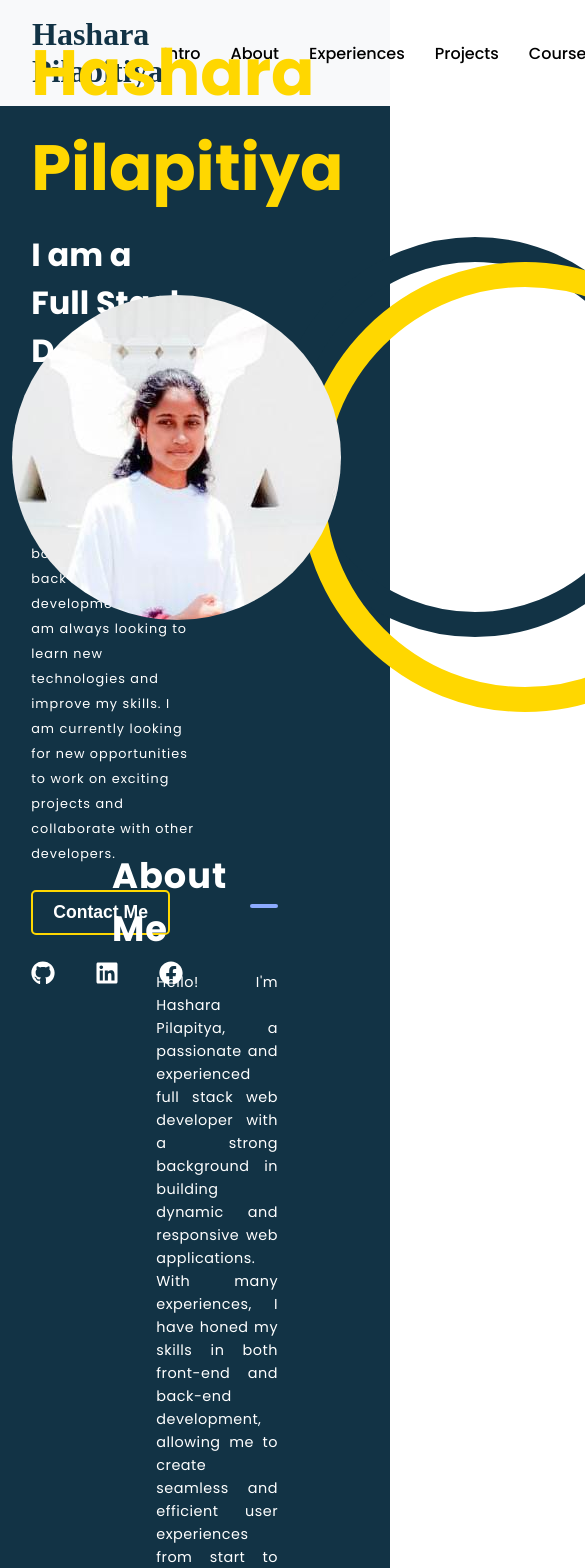
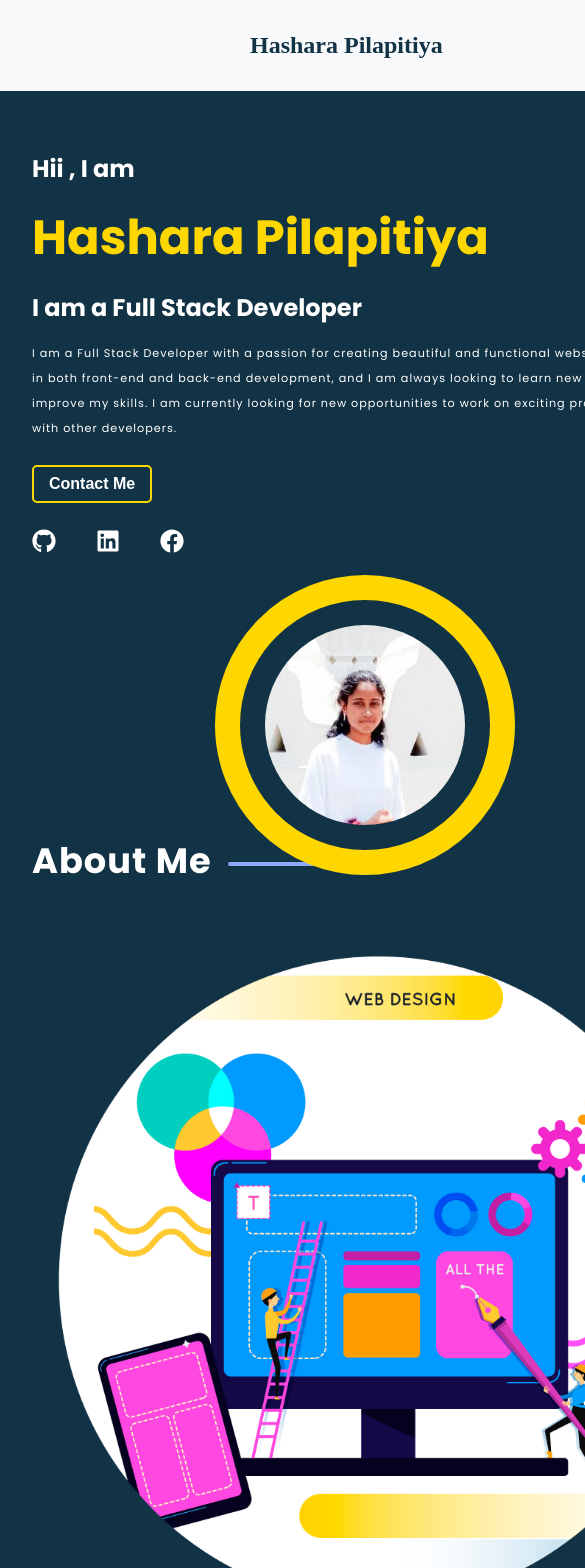
Before and after one commit to Hashara-Pilapitiya/Portfolio, a React (Create React App) app in the folder frontend/: page / in a window 390 px wide. Shown: the top 1568 px of the page, 585 px wide, since content can reach past the window. Built offline with nearby package versions, Linux system fonts and the light colour scheme; the HTML template or start-up script is replaced by a standard one; a web font is replaced by a local one.

Commit message:
Update CSS styles for responsive design in About, Header, and Hero components

```diff
--- a/frontend/src/components/About/about.css
+++ b/frontend/src/components/About/about.css
@@ -61,3 +61,39 @@
     color: var(--teal-color);
     letter-spacing: 1px;
 }
+
+
+@media screen and (max-width: 768px) {
+    .about {
+        padding: 0 2rem;
+        width: 800px;
+    }
+
+    .about__content {
+        grid-template-columns: 1fr;
+    }
+
+    .about__left img {
+        width: 100%;
+        height: 100%;
+    }
+
+    .about__right p {
+        font-size: 0.8rem;
+        margin-right: 30px;
+    }
+
+    .skills__title {
+        font-size: 1.1rem;
+    }
+
+    .skills__list {
+        gap: 1.5rem;
+    }
+
+    .skill {
+        padding: 0.2rem 0.4rem;
+        font-size: 0.8rem;
+    }
+
+}
--- a/frontend/src/components/Header/header.css
+++ b/frontend/src/components/Header/header.css
@@ -35,3 +35,24 @@
 .nav__menu ul li a:hover {
     color: var(--teal-color);
 }
+
+
+
+
+@media screen and (max-width: 768px) {
+    .header {
+        width: 900px;
+        padding: 2rem 0;
+    }
+
+    .nav__menu ul {
+        display: none;
+    }
+
+    .nav__title h1 {
+        font-size: 1.5rem;
+        text-align: center;
+        margin-left: 250px;
+    }
+
+}
--- a/frontend/src/components/Intro/hero.css
+++ b/frontend/src/components/Intro/hero.css
@@ -100,3 +100,69 @@
     border-radius: 100%;
     border: 25px solid var(--secondary-color);
 }
+
+
+
+
+@media screen and (max-width: 768px) {
+    .hero {
+        padding: 0 2rem;
+        width: 900px;
+        flex-direction: column;
+    }
+
+    .hero__text {
+        width: 100%;
+        margin-top: 60px;
+    }
+
+    .hero__text .first {
+        font-size: 1.5rem;
+    }
+
+    .hero__text .second {
+        font-size: 3rem;
+    }
+
+    .hero__text .third {
+        font-size: 1.5rem;
+    }
+
+    .hero__text p {
+        font-size: 0.7rem;
+        margin-right: 130px;
+    }
+
+    .hero__text button {
+        padding: 8px 15px;
+        font-size: 0.7rem;
+    }
+
+    .hero__text span {
+        font-size: 1rem;
+    }
+
+    .hero__image img {
+        width: 200px;
+        height: 200px;
+        top: 10%;
+        right: 5%;
+    }
+
+    .box01 {
+        position: absolute;
+        top: 450px;
+        right: -40px;
+        width: 200px;
+        height: 200px;
+        margin-right: 40px;
+    }
+
+    .box02 {
+        position: absolute;
+        top: 100px;
+        width: 300px;
+        height: 300px;
+    }
+
+}
```
